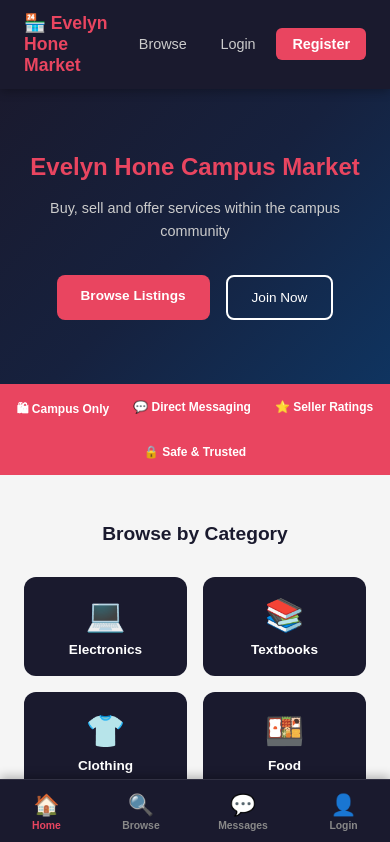
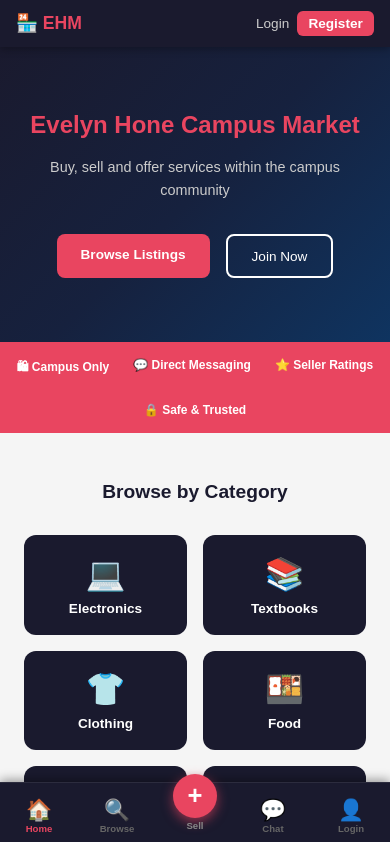
Before and after one commit to Obito324HX/evelyn-hone-market, a React app in the folder frontend/: page / in a window 390 px wide. Shown: the top 842 px of the page. Built offline with nearby package versions, Linux system fonts and the light colour scheme; the HTML template or start-up script is replaced by a standard one.

Commit message:
Fix navbar mobile layout

```diff
--- a/frontend/src/components/Navbar.jsx
+++ b/frontend/src/components/Navbar.jsx
@@ -32,92 +32,155 @@ function Navbar() {
 
   return (
     <>
-      {/* Top bar - desktop and branding */}
+      {/* Top bar */}
       <nav style={styles.topNav}>
-        <Link to="/" style={styles.brand}>🏪 Evelyn Hone Market</Link>
-        <div style={styles.desktopLinks}>
-          <Link to="/listings" style={{...styles.dLink, ...(isActive('/listings') ? styles.activeDLink : {})}}>Browse</Link>
+        <Link to="/" style={styles.brand}>🏪 EHM</Link>
+        <div style={styles.topRight}>
           {user ? (
             <>
-              <Link to="/create-listing" style={{...styles.dLink, ...(isActive('/create-listing') ? styles.activeDLink : {})}}>Sell</Link>
-              <Link to="/messages" style={{...styles.dLink, ...(isActive('/messages') ? styles.activeDLink : {})}}>Messages</Link>
-              <Link to="/notifications" style={{...styles.dLink, ...(isActive('/notifications') ? styles.activeDLink : {}), position:'relative'}}>
-                🔔 {unreadCount > 0 && <span style={styles.badge}>{unreadCount}</span>}
-              </Link>
-              <Link to="/profile" style={{...styles.dLink, ...(isActive('/profile') ? styles.activeDLink : {})}}>
-                <span style={styles.avatar}>{user.username[0].toUpperCase()}</span>
-                {user.username}
-              </Link>
+              <span style={styles.username}>{user.username}</span>
               <button onClick={logout} style={styles.logoutBtn}>Logout</button>
             </>
           ) : (
             <>
-              <Link to="/login" style={styles.dLink}>Login</Link>
+              <Link to="/login" style={styles.loginLink}>Login</Link>
               <Link to="/register" style={styles.registerBtn}>Register</Link>
             </>
           )}
         </div>
       </nav>
 
-      {/* Bottom tab bar - mobile only */}
-      <div style={styles.bottomBar}>
-        <Link to="/" style={{...styles.tabItem, ...(isActive('/') ? styles.activeTab : {})}}>
+      {/* Bottom tab bar */}
+      <nav style={styles.bottomBar}>
+        <Link to="/" style={{...styles.tab, ...(isActive('/') ? styles.activeTab : {})}}>
           <span style={styles.tabIcon}>🏠</span>
           <span style={styles.tabLabel}>Home</span>
         </Link>
-        <Link to="/listings" style={{...styles.tabItem, ...(isActive('/listings') ? styles.activeTab : {})}}>
+        <Link to="/listings" style={{...styles.tab, ...(isActive('/listings') ? styles.activeTab : {})}}>
           <span style={styles.tabIcon}>🔍</span>
           <span style={styles.tabLabel}>Browse</span>
         </Link>
-        {user && (
-          <Link to="/create-listing" style={{...styles.tabItem, ...styles.sellTab}}>
-            <span style={styles.sellIcon}>+</span>
-            <span style={styles.tabLabel}>Sell</span>
-          </Link>
-        )}
-        <Link to="/messages" style={{...styles.tabItem, ...(isActive('/messages') ? styles.activeTab : {})}}>
+        <Link to="/create-listing" style={styles.sellTab}>
+          <span style={styles.sellCircle}>+</span>
+          <span style={{...styles.tabLabel, color: isActive('/create-listing') ? '#e94560' : '#888'}}>Sell</span>
+        </Link>
+        <Link to="/messages" style={{...styles.tab, ...(isActive('/messages') ? styles.activeTab : {})}}>
           <span style={styles.tabIcon}>💬</span>
-          <span style={styles.tabLabel}>Messages</span>
+          <span style={styles.tabLabel}>Chat</span>
         </Link>
-        {user ? (
-          <Link to="/profile" style={{...styles.tabItem, ...(isActive('/profile') ? styles.activeTab : {})}}>
-            <span style={styles.tabAvatarWrapper}>
+        <Link to={user ? '/profile' : '/login'} style={{...styles.tab, ...((isActive('/profile') || isActive('/login')) ? styles.activeTab : {})}}>
+          <span style={styles.tabIconWrapper}>
+            {user ? (
               <span style={styles.tabAvatar}>{user.username[0].toUpperCase()}</span>
-              {unreadCount > 0 && <span style={styles.tabBadge}>{unreadCount}</span>}
-            </span>
-            <span style={styles.tabLabel}>Profile</span>
-          </Link>
-        ) : (
-          <Link to="/login" style={{...styles.tabItem, ...(isActive('/login') ? styles.activeTab : {})}}>
-            <span style={styles.tabIcon}>👤</span>
-            <span style={styles.tabLabel}>Login</span>
-          </Link>
-        )}
-      </div>
+            ) : (
+              <span style={styles.tabIcon}>👤</span>
+            )}
+            {unreadCount > 0 && <span style={styles.tabBadge}>{unreadCount}</span>}
+          </span>
+          <span style={styles.tabLabel}>{user ? user.username.substring(0,6) : 'Login'}</span>
+        </Link>
+      </nav>
     </>
   )
 }
 
 const styles = {
-  topNav: { backgroundColor:'#1a1a2e', color:'white', boxShadow:'0 2px 10px rgba(0,0,0,0.3)', position:'sticky', top:0, zIndex:100, fontFamily:'Arial, sans-serif', padding:'0.8rem 1.5rem', display:'flex', justifyContent:'space-between', alignItems:'center' },
-  brand: { color:'#e94560', textDecoration:'none', fontSize:'1.1rem', fontWeight:'bold' },
-  desktopLinks: { display:'flex', gap:'0.5rem', alignItems:'center' },
-  dLink: { color:'#ccc', textDecoration:'none', padding:'0.5rem 0.8rem', borderRadius:'6px', fontSize:'0.9rem', display:'flex', alignItems:'center', gap:'0.3rem' },
-  activeDLink: { color:'white', background:'rgba(255,255,255,0.1)' },
-  badge: { position:'absolute', top:'-2px', right:'-2px', background:'#e94560', color:'white', borderRadius:'50%', width:'16px', height:'16px', fontSize:'0.65rem', display:'flex', alignItems:'center', justifyContent:'center', fontWeight:'bold' },
-  avatar: { display:'inline-flex', alignItems:'center', justifyContent:'center', width:'24px', height:'24px', borderRadius:'50%', background:'#e94560', color:'white', fontSize:'0.75rem', fontWeight:'bold' },
-  logoutBtn: { background:'transparent', color:'#ccc', border:'1px solid #444', padding:'0.4rem 0.8rem', borderRadius:'6px', cursor:'pointer', fontSize:'0.85rem' },
-  registerBtn: { background:'#e94560', color:'white', textDecoration:'none', padding:'0.5rem 1rem', borderRadius:'6px', fontSize:'0.9rem', fontWeight:'bold' },
-  bottomBar: { position:'fixed', bottom:0, left:0, right:0, background:'#1a1a2e', display:'flex', justifyContent:'space-around', alignItems:'center', padding:'0.5rem 0', zIndex:1000, boxShadow:'0 -2px 10px rgba(0,0,0,0.3)', borderTop:'1px solid rgba(255,255,255,0.1)' },
-  tabItem: { display:'flex', flexDirection:'column', alignItems:'center', gap:'0.2rem', textDecoration:'none', color:'#888', padding:'0.3rem 0.8rem', borderRadius:'8px', minWidth:'60px' },
+  topNav: {
+    backgroundColor:'#1a1a2e',
+    padding:'0.7rem 1rem',
+    display:'flex',
+    justifyContent:'space-between',
+    alignItems:'center',
+    position:'sticky',
+    top:0,
+    zIndex:100,
+    boxShadow:'0 2px 8px rgba(0,0,0,0.3)'
+  },
+  brand: { color:'#e94560', textDecoration:'none', fontSize:'1.1rem', fontWeight:'bold', whiteSpace:'nowrap' },
+  topRight: { display:'flex', alignItems:'center', gap:'0.5rem' },
+  username: { color:'#ccc', fontSize:'0.85rem' },
+  loginLink: { color:'#ccc', textDecoration:'none', fontSize:'0.85rem' },
+  logoutBtn: { background:'transparent', color:'#ccc', border:'1px solid #444', padding:'0.3rem 0.7rem', borderRadius:'6px', cursor:'pointer', fontSize:'0.8rem' },
+  registerBtn: { background:'#e94560', color:'white', textDecoration:'none', padding:'0.3rem 0.7rem', borderRadius:'6px', fontSize:'0.85rem', fontWeight:'bold' },
+  bottomBar: {
+    position:'fixed',
+    bottom:0,
+    left:0,
+    right:0,
+    background:'#1a1a2e',
+    display:'flex',
+    justifyContent:'space-around',
+    alignItems:'flex-end',
+    padding:'0.4rem 0 0.6rem',
+    zIndex:1000,
+    boxShadow:'0 -2px 10px rgba(0,0,0,0.4)',
+    borderTop:'1px solid rgba(255,255,255,0.08)'
+  },
+  tab: {
+    display:'flex',
+    flexDirection:'column',
+    alignItems:'center',
+    gap:'0.15rem',
+    textDecoration:'none',
+    color:'#666',
+    flex:1,
+    paddingTop:'0.3rem'
+  },
   activeTab: { color:'#e94560' },
-  tabIcon: { fontSize:'1.3rem' },
-  tabLabel: { fontSize:'0.65rem', fontWeight:'bold' },
-  sellTab: { color:'white' },
-  sellIcon: { width:'40px', height:'40px', background:'#e94560', borderRadius:'50%', display:'flex', alignItems:'center', justifyContent:'center', fontSize:'1.5rem', fontWeight:'bold', color:'white', marginTop:'-15px', boxShadow:'0 4px 10px rgba(233,69,96,0.5)' },
-  tabAvatarWrapper: { position:'relative' },
-  tabAvatar: { width:'28px', height:'28px', borderRadius:'50%', background:'#e94560', color:'white', display:'flex', alignItems:'center', justifyContent:'center', fontSize:'0.8rem', fontWeight:'bold' },
-  tabBadge: { position:'absolute', top:'-4px', right:'-4px', background:'#e94560', color:'white', borderRadius:'50%', width:'14px', height:'14px', fontSize:'0.6rem', display:'flex', alignItems:'center', justifyContent:'center', fontWeight:'bold' }
+  tabIcon: { fontSize:'1.3rem', lineHeight:1 },
+  tabLabel: { fontSize:'0.6rem', fontWeight:'bold', color:'inherit' },
+  sellTab: {
+    display:'flex',
+    flexDirection:'column',
+    alignItems:'center',
+    gap:'0.15rem',
+    textDecoration:'none',
+    flex:1,
+    paddingBottom:'0.2rem'
+  },
+  sellCircle: {
+    width:'44px',
+    height:'44px',
+    background:'#e94560',
+    borderRadius:'50%',
+    display:'flex',
+    alignItems:'center',
+    justifyContent:'center',
+    fontSize:'1.6rem',
+    fontWeight:'bold',
+    color:'white',
+    marginTop:'-16px',
+    boxShadow:'0 4px 12px rgba(233,69,96,0.6)',
+    lineHeight:1
+  },
+  tabIconWrapper: { position:'relative', display:'flex', alignItems:'center', justifyContent:'center' },
+  tabAvatar: {
+    width:'28px',
+    height:'28px',
+    borderRadius:'50%',
+    background:'#e94560',
+    color:'white',
+    display:'flex',
+    alignItems:'center',
+    justifyContent:'center',
+    fontSize:'0.8rem',
+    fontWeight:'bold'
+  },
+  tabBadge: {
+    position:'absolute',
+    top:'-4px',
+    right:'-6px',
+    background:'#ff4444',
+    color:'white',
+    borderRadius:'50%',
+    width:'14px',
+    height:'14px',
+    fontSize:'0.55rem',
+    display:'flex',
+    alignItems:'center',
+    justifyContent:'center',
+    fontWeight:'bold'
+  }
 }
 
 export default Navbar
```
